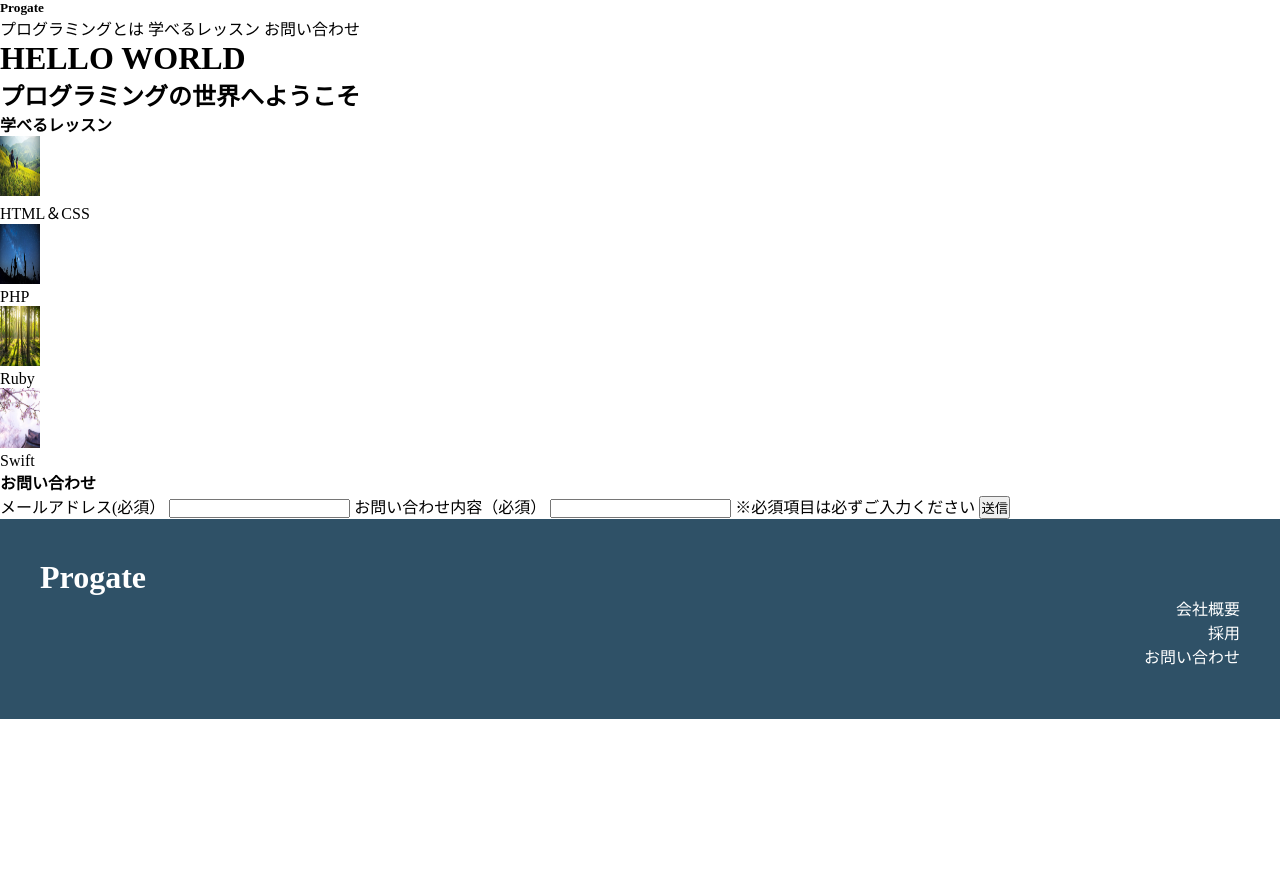
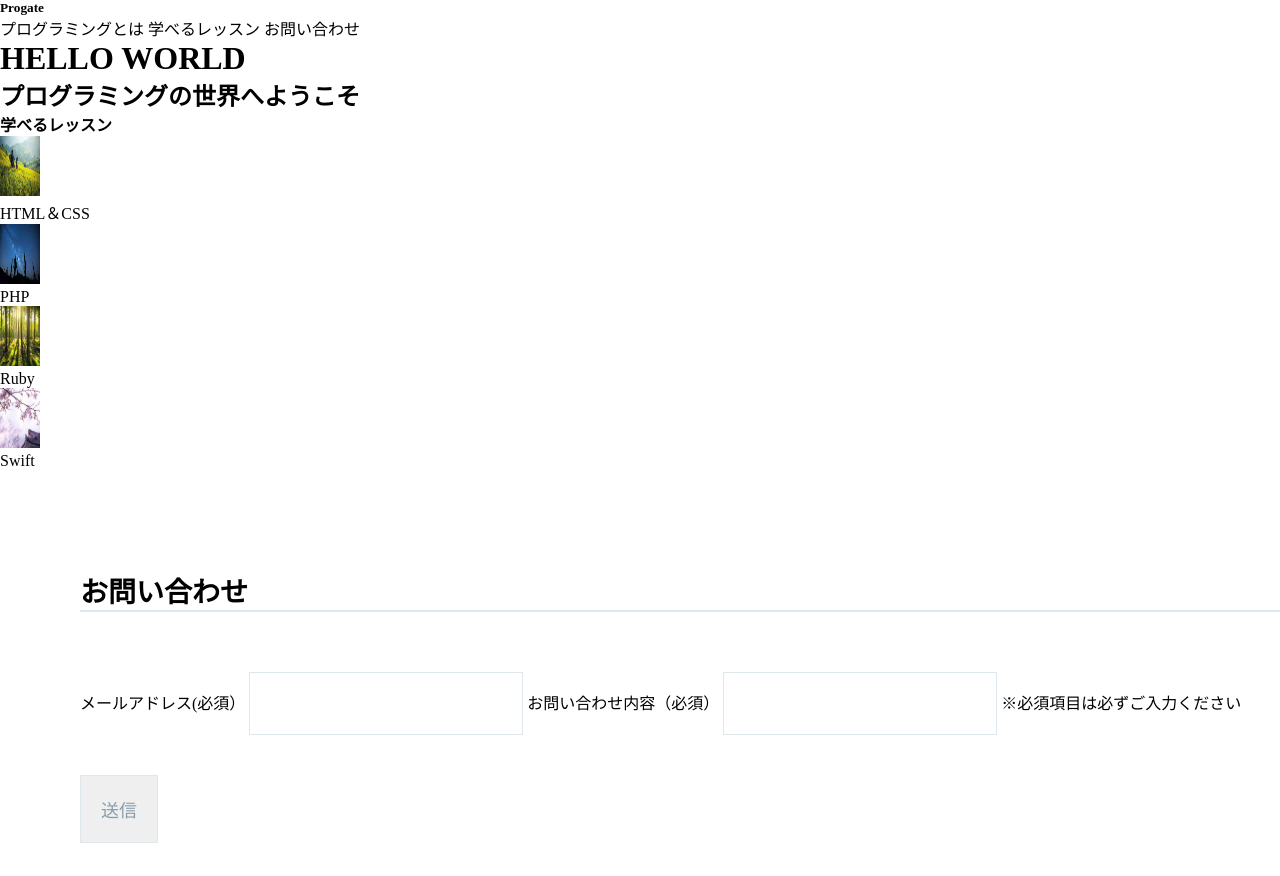
Before and after one commit to hojokaban/pro-html-1, a plain HTML site: page index.html in a window 1280 px wide. Shown: the top 876 px of the page. Before the commit the page ends 800 px from the top, so only its background shows below. Drawn offline with Linux system fonts and the light colour scheme.

Commit message:
question form is done

```diff
--- a/index.css
+++ b/index.css
@@ -25,8 +25,28 @@
 .box{}
 .b-name{}
 
-.c{}
-.c-head{}
+.c{
+	margin-left: 80px;
+	margin-top: 100px;
+	margin-bottom: 100px;
+}
+.c-head{
+	font-size: 28px;
+	border-bottom: 2px solid #dee7ec;
+	margin-bottom: 15px;
+}
+form{
+	margin-top: 50px;
+}
+input{
+	border: 1px solid #dee7ec;
+	padding: 20px;
+	margin-top: 10px;
+	margin-bottom: 30px;
+	font-size: 18px;
+	color: #889eab;
+
+}
 
 footer{
 	background-color: #2f5167;
--- a/index.html
+++ b/index.html
@@ -43,13 +43,15 @@
 			</div>
 		</div>
 		<div class="c">
-			<h4 class="c-head">お問い合わせ</h4>
+			<h3 class="c-head">お問い合わせ</h4>
+				<form>
 			<label>メールアドレス(必須）</label>
 			<input type="text">
 			<label>お問い合わせ内容（必須）</label>
 			<input type="text">
 			<label>※必須項目は必ずご入力ください</label>
 			<input type="submit" value="送信">
+		</form>
 		</div>
 	</main>
 
```
